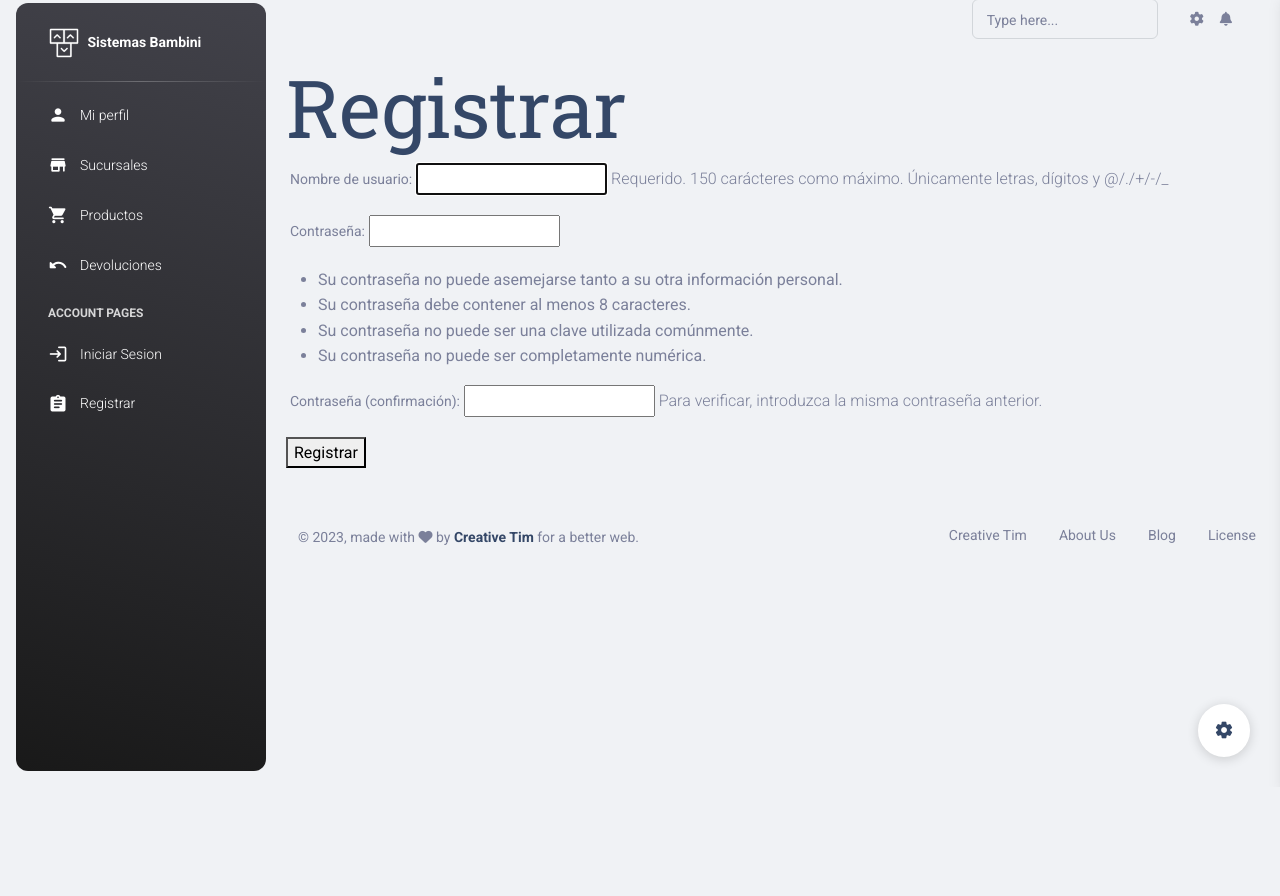
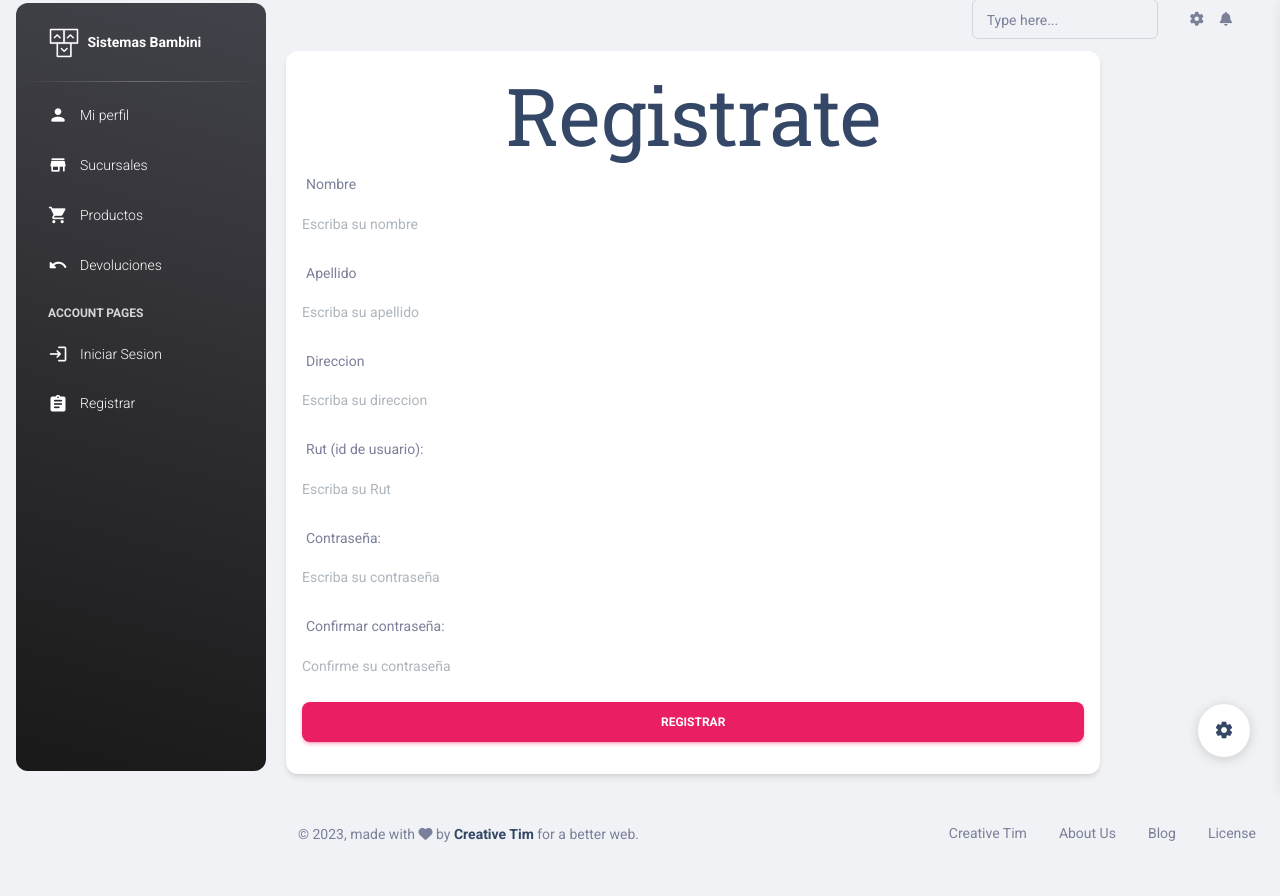
Before and after one commit to Dinamarca03/Evaluacion-3-Guillermo-Javier, a Django app: page /registrar/ in a window 1280 px wide. Shown: the part 13-909 px from the top of the page. Before the commit the page ends 784 px from the top, so only its background shows below. Run offline with Django 4.2, Linux system fonts and the light colour scheme; some libraries are stand-ins or nearby versions.

Commit message:
Añadir cambios y archivos nuevos

```diff
--- a/templates/sistema/base.html
+++ b/templates/sistema/base.html
@@ -39,10 +39,7 @@
     <script src="https://cdnjs.cloudflare.com/ajax/libs/popper.js/1.12.9/umd/popper.min.js"></script>
     <script src="https://maxcdn.bootstrapcdn.com/bootstrap/4.0.0/js/bootstrap.min.js"></script>
 
-    <link rel="stylesheet" href="bootsrap4/css/bootstrap.min.css">
-    <link rel="stylesheet" href="plugins/sweetAlert2/sweetalert2.min.css">
-    <link rel="stylesheet" href="plugins/animate.css/animate.css">
-    <link rel="stylesheet" href="botones.css">
+
 </head>
 
 <body class="g-sidenav-show  bg-gray-200">
--- a/templates/sistema/inicioSesion.html
+++ b/templates/sistema/inicioSesion.html
@@ -61,8 +61,8 @@
                       <form method="POST">
                           {% csrf_token %}
                           <div class="input-group input-group-outline my-3">
-                              <label class="form-label">Correo</label>
-                              <input type="email" name="username" class="form-control">
+                              <label class="form-label">Rut</label>
+                              <input type="text" name="username" class="form-control">
                           </div>
                           <div class="input-group input-group-outline mb-3">
                               <label class="form-label">Contraseña</label>
@@ -71,7 +71,6 @@
                           <div class="text-center">
                               <button type="submit" class="btn bg-gradient-primary w-100 my-4 mb-2">Iniciar sesion</button>
                           </div>
-
                       </form>
                   </div>
                   {{ error }}
--- a/templates/sistema/registrar.html
+++ b/templates/sistema/registrar.html
@@ -40,25 +40,50 @@
         {%endblock navbar%}
 
         <!-- Se carga el formulario -->
-        <div class="container">
-            <h1>
+        <main class="container">
+            <div class="row">
+                <div class="col-md-10">
+                    <form method="POST" class="card card-body ">
+                        <h1 class="display-1 text-center">Registrate</h1>
+                        {{error}}
+                        {% csrf_token %}
+                        <div class="mb-3">
+                            <label for="Nombre">Nombre</label>
+                            <input type="text" name="Nombre" id="Nombre" class="form-control" placeholder="Escriba su nombre">
+                        </div>
+                        <div class="mb-3">
+                            <label for="Apellido">Apellido</label>
+                            <input type="text" name="Apellido" id="Apellido" class="form-control" placeholder="Escriba su apellido">
+                        </div>
+                        <div class="mb-3">
+                            <label for="Direccion">Direccion</label>
+                            <input type="text" name="Direccion" id="Direccion" class="form-control" placeholder="Escriba su direccion">
+                        </div>
+                        <div class="mb-3">
+                            <label for="username">Rut (id de usuario):</label>
+                            <input type="text" name="username" id="username" class="form-control" placeholder="Escriba su Rut">
+                        </div>
+                        <div class="mb-3">
+                            <label for="password1">Contraseña:</label>
+                            <input type="password" name="password1" id="password1" class="form-control" placeholder="Escriba su contraseña">
+                        </div>
+                        <div class="mb-3">
+                            <label for="password2">Confirmar contraseña:</label>
+                            <input type="password" name="password2" id="password2" class="form-control" placeholder="Confirme su contraseña">
+                        </div>
 
-                <h1 class="display-1">Registrar</h1>
-                <form method="POST">
-                {% csrf_token %}
-                {{form.as_p}}
-                <button>
-                    Registrar
-                </button>
-                </form>
+                        <button class="btn btn-primary">
+                            Registrar
+                        </button>
+                    </form>
+                </div>
+            </div>
 
-            </h1>
 
-        </div>
-        <!-- Muestra los errores -->
-        <div class="container">
-            <h1>{{error}}</h1>
-        </div>
+
+
+        </main>
+
 
         <div class="container-fluid py-4">
 
```
Also changed, not shown: static/js/botones.js (added, +15 -0 lines), moduloApp/migrations/0005_alter_producto_nombre.py (added), moduloApp/migrations/0006_alter_producto_nombre.py (added), moduloApp/migrations/0007_alter_producto_nombre.py (added).
